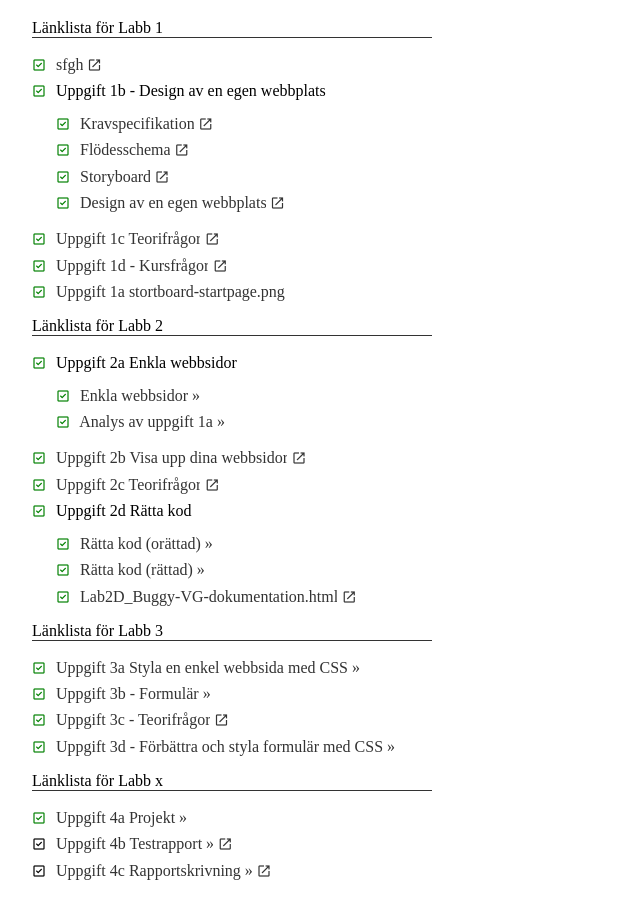
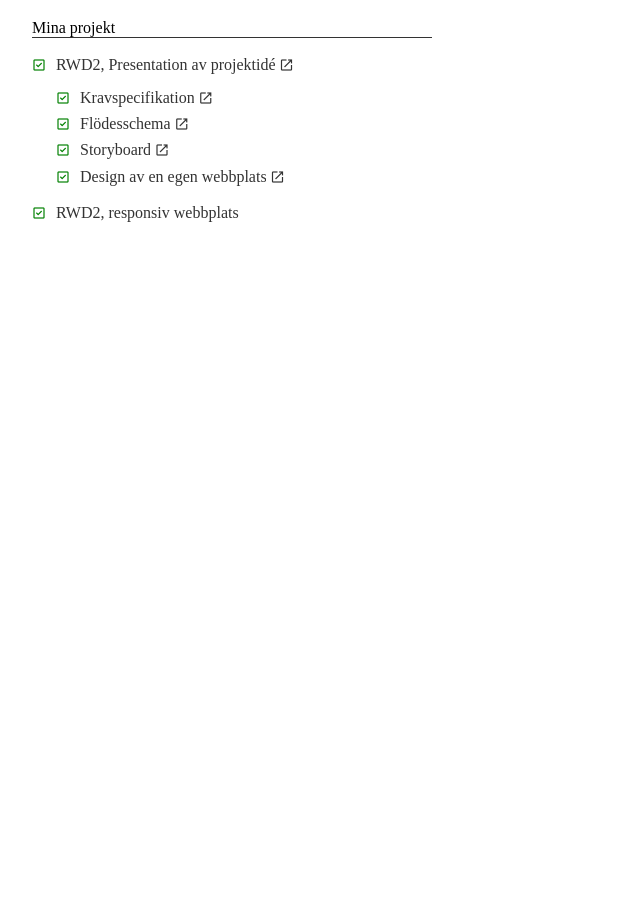
Before and after one commit to daggelito02/Responsiv-webbdesign, a plain HTML site: page Responsiv-webbdesign/index.html in a window 1280 px wide. Shown: the part 61-980 px from the top of the page, without its empty margins (0-640 px from the left). After the commit the page ends 800 px from the top, so only its background shows below. Drawn offline with nearby package versions, Linux system fonts and the light colour scheme.

Commit message:
image-archive

```diff
--- a/Responsiv-webbdesign/index.html
+++ b/Responsiv-webbdesign/index.html
@@ -53,19 +53,15 @@
   </head>
   <body>
     <h1>Responsiv webbdesign</h1>
-    <p class="line">Länklista för Labb 1 </p>
+    <p class="line">Mina projekt</p>
     <ul>
       <li>
         <span class="material-symbols-outlined green">check_box</span>
         <a target="_blank"
            href="https://docs.google.com/document/d/1GEC6Z676zxQkDjhoYF0n264Ro84swdFGlKQHkF2wcZY/edit?usp=sharing">
-              sfgh
+           RWD2, Presentation av projektidé
             <span class="material-symbols-outlined">open_in_new</span>
         </a>
-      </li>
-      <li>
-        <span class="material-symbols-outlined green">check_box</span>
-        <p class="inline">Uppgift 1b - Design av en egen webbplats</p>
         <ul class="level-2">
           <li>
             <span class="material-symbols-outlined green">check_box</span>
@@ -103,146 +99,12 @@
       </li>
       <li>
         <span class="material-symbols-outlined green">check_box</span>
-        <a target="_blank"
-            href="https://docs.google.com/document/d/1_QaqKBYixy5CnbmJ_Q1MezYh1K1-RG40FSKwJr4C_Uk/edit?usp=sharing">
-              Uppgift 1c Teorifrågor
-            <span class="material-symbols-outlined">open_in_new</span>
-        </a>
-      </li>
-      <li>
-        <span class="material-symbols-outlined green">check_box</span>
-        <a target="_blank"
-            href="https://docs.google.com/document/d/1iKxWlfiUuEA0HsdXI4KYt6jhZUS9pBRN7IBBATnHcvs/edit?usp=sharing">
-            Uppgift 1d - Kursfrågor
-          <span class="material-symbols-outlined">open_in_new</span>
-        </a>
-      </li>
-      <li>
-        <span class="material-symbols-outlined green">check_box</span>
-        <a href="/ltu-Webbutveckling-I/Uppgift_1/">
-            Uppgift 1a stortboard-startpage.png
+        <a
+            href="image-archive">
+              RWD2, responsiv webbplats
         </a>
       </li>
     </ul>
-    <p class="line">Länklista för Labb 2 </p>
-    <ul>
-      <li>
-        <span class="material-symbols-outlined green">check_box</span>
-        <p class="inline">
-          Uppgift 2a Enkla webbsidor
-        </p>
-        <ul class="level-2">
-          <li>
-            <span class="material-symbols-outlined green">check_box</span>
-            <a href="/ltu-Webbutveckling-I/Uppgift_2/index.html">
-              Enkla webbsidor &raquo;
-            </a>
-          </li>
-          <li>
-            <span class="material-symbols-outlined green">check_box</span>
-            <a href="/ltu-Webbutveckling-I/Uppgift_2/analys.html">
-              Analys av uppgift 1a &raquo;
-          </a>
-          </li>
-        </ul>
-      </li>
-      <li>
-        <span class="material-symbols-outlined green">check_box</span>
-        <a target="_blank"
-            href="https://canvas.ltu.se/courses/21600/discussion_topics/234807">
-            Uppgift 2b Visa upp dina webbsidor
-            <span class="material-symbols-outlined">open_in_new</span>
-        </a>
-      </li>
-      <li>
-        <span class="material-symbols-outlined green">check_box</span>
-        <a target="_blank"
-          href="https://canvas.ltu.se/courses/21600/quizzes/41190">
-          Uppgift 2c Teorifrågor
-          <span class="material-symbols-outlined">open_in_new</span>
-        </a>
-      </li>
-      <li>
-        <span class="material-symbols-outlined green">check_box</span>
-        <p class="inline">
-          Uppgift 2d Rätta kod
-        </a>
-        <ul class="level-2">
-          <li>
-            <span class="material-symbols-outlined green">check_box</span>
-            <a href="/ltu-Webbutveckling-I/Uppgift_2/Lab2D_Buggy-VG-org.html">
-                Rätta kod (orättad) &raquo;
-            </a>
-          </li>
-          <li>
-            <span class="material-symbols-outlined green">check_box</span>
-            <a href="/ltu-Webbutveckling-I/Uppgift_2/Lab2D_Buggy-VG.html">
-                Rätta kod (rättad) &raquo;
-            </a>
-          </li>
-          <li>
-            <span class="material-symbols-outlined green">check_box</span>
-            <a target="_blank"
-                href="https://docs.google.com/document/d/1g9L3TaFVjUqZz5LI5aQdbJjBMG7PJMAHA8GgIjR3H_0/edit?usp=sharing">
-                Lab2D_Buggy-VG-dokumentation.html
-                <span class="material-symbols-outlined">open_in_new</span>
-            </a>
-          </li>
-        </ul>
-      </li>
-    </ul>
-    <p class="line">Länklista för Labb 3 </p>
-    <ul>
-      <li>
-        <span class="material-symbols-outlined green">check_box</span>
-          <a href="/ltu-Webbutveckling-I/Uppgift_3/ltu.html">
-            Uppgift 3a Styla en enkel webbsida med CSS &raquo;
-          </a>
-      </li>
-      <li>
-        <span class="material-symbols-outlined green">check_box</span>
-          <a href="/ltu-Webbutveckling-I/Uppgift_3/suportForm.html">
-            Uppgift 3b - Formulär &raquo;
-          </a>
-      </li>
-      <li>
-        <span class="material-symbols-outlined green">check_box</span>
-          <a target="_blank" href="https://canvas.ltu.se/courses/21600/quizzes/41191">
-            Uppgift 3c - Teorifrågor
-            <span class="material-symbols-outlined">open_in_new</span>
-          </a>
-      </li>
-      <li>
-        <span class="material-symbols-outlined green">check_box</span>
-          <a href="/ltu-Webbutveckling-I/Uppgift_3/suportFormVG.html">
-            Uppgift 3d - Förbättra och styla formulär med CSS &raquo;
-          </a>
-      </li>
-    </ul>
-    <p class="line">Länklista för Labb x</p>
-    <ul>
-      <li>
-        <span class="material-symbols-outlined green">check_box</span>
-        <a href="/ltu-Webbutveckling-I/Uppgift_4/index.html">
-          Uppgift 4a Projekt &raquo;
-        </a>
-      </li>
-      <li>
-        <span class="material-symbols-outlined">check_box</span>
-        <a target="_blank"
-            href="/ltu-Webbutveckling-I/Uppgift_4/Peer_review.pdf">
-          Uppgift 4b Testrapport &raquo;
-          <span class="material-symbols-outlined">open_in_new</span>
-        </a>
-      </li>
-      <li>
-        <span class="material-symbols-outlined">check_box</span>
-        <a target="_blank"
-            href="https://docs.google.com/document/d/1jzbgkVe9VrRj491w_0cadYdKlg54WFGtWlfSe57BWWU/edit?usp=sharing">
-          Uppgift 4c Rapportskrivning &raquo;
-          <span class="material-symbols-outlined">open_in_new</span>
-        </a>
-      </li>
-    </ul>
+
   </body>
 </html>
--- a/StyleSheet1.css
+++ /dev/null
@@ -1,16 +0,0 @@
-body
-{
-    font-size:0.8em;
-	margin:0px;
-	padding:0px;
-	font-family:verdana, arial, helvetica, sans-serif;
-	color:#222;
-}
-#content
-{
-    padding: 25px;
-}
-#info
-{
-    margin-top: 25px;
-}
```
Also changed, not shown: Responsiv-webbdesign/image-archive/index.html (renamed from Responsiv-webbdesign/project-1/index.html, +1 -1 lines). Lines whose indentation alone changed are shown as unchanged.
